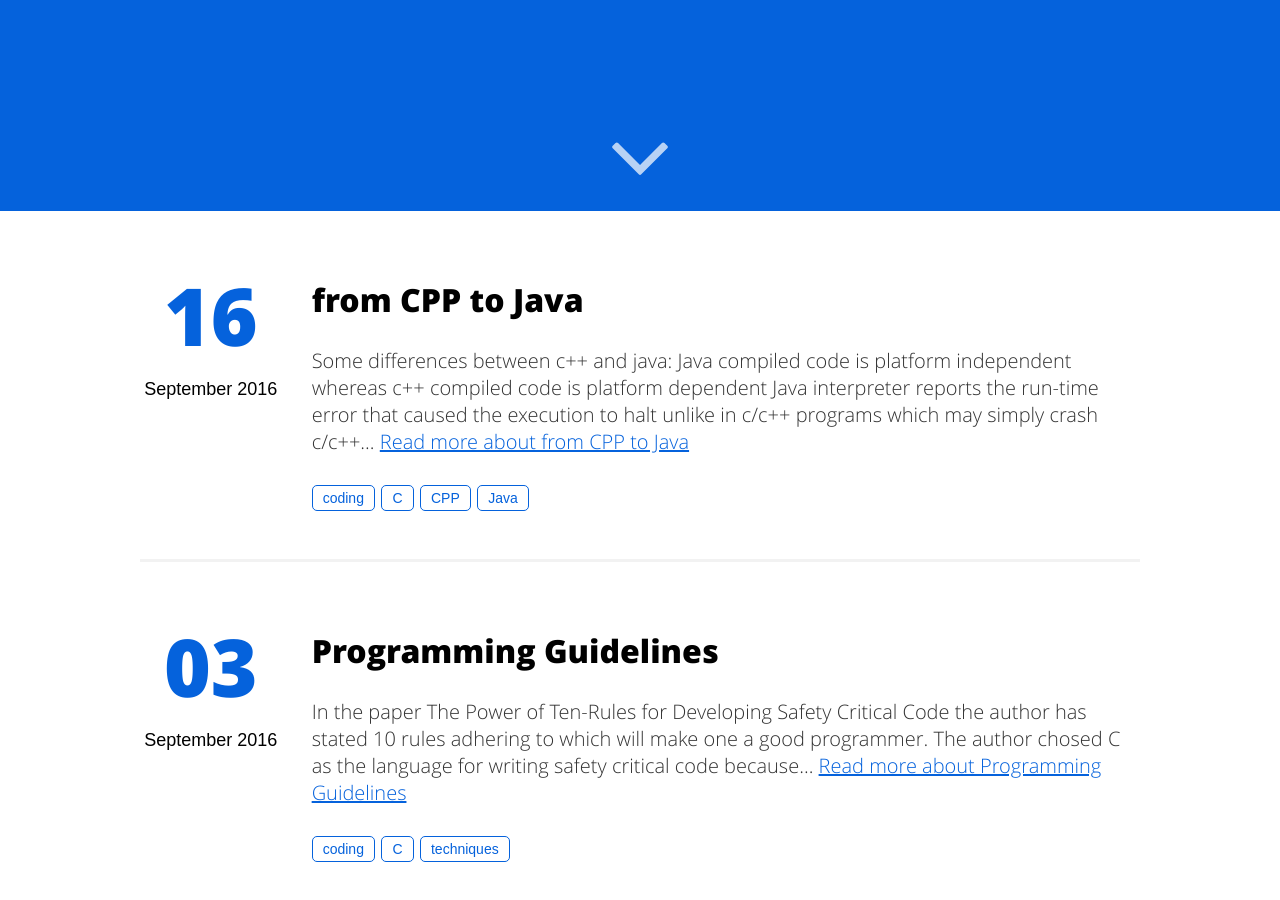
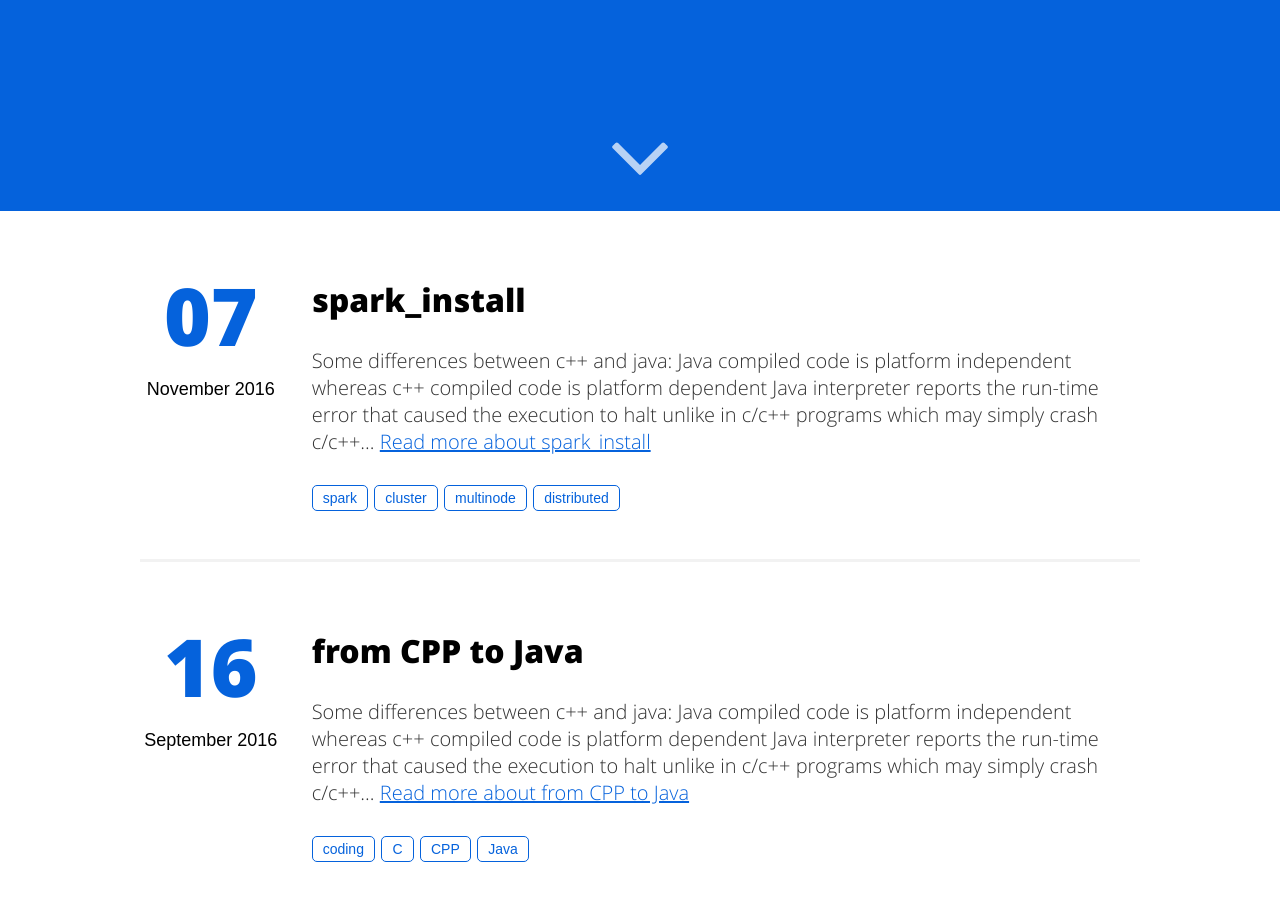
Before and after one commit to ranarag/ranarag.github.io, a Jekyll site: the page built from index.html, in a window 1280 px wide and 900 px high, scrolled down 689 px. Built offline with Jekyll 4.4.1, drawn with Linux system fonts in a browser that asks for light colours.

Commit message:
nothing much

```diff
--- /dev/null
+++ b/_posts/2016-11-07-spark_install.md
@@ -0,0 +1,35 @@
+---
+layout: post
+title: "spark_install"
+date: 2016-11-07 14:37:43
+image: '/assets/img/'
+description: ' set up spark multinode cluster'
+tags:
+- spark
+- cluster
+- multinode
+- distributed
+categories:
+- Spark installation guide
+twitter_text:
+---
+
+
+Some differences between c++ and java:
+
+
+1. Java compiled code is platform independent whereas c++ compiled code is
+  platform dependent
+
+2. Java interpreter reports the run-time error that caused the execution to halt
+  unlike in c/c++ programs which may simply crash
+
+3. c/c++ do not have strict sizes for the fundamental datatypes(varies from
+  machine to machine) whereas Java defines strict sizes for their datatypes
+
+4. Java has additional positive and negative zeros, positive and neagtive infinites and "nan"(not a number values)
+
+5. c/c++ has functions while Java has methods.In c/c++ functions can be defined outside a class
+Java doesnot allow methods to be defined outside a class.
+
+![imae](img/blog-author.jpg)
--- a/series.html
+++ b/series.html
@@ -3,7 +3,7 @@ layout: minimal
 title: "Series"
 permalink: /series/index.html
 image: '/assets/img/series.png'
-description: "Take a look at my series about lorem ipsum..."
+description: "Take a look at my series about computer science"
 ---
 
 {% for tag in site.categories %}
```
Also changed, not shown: 13 other files.
